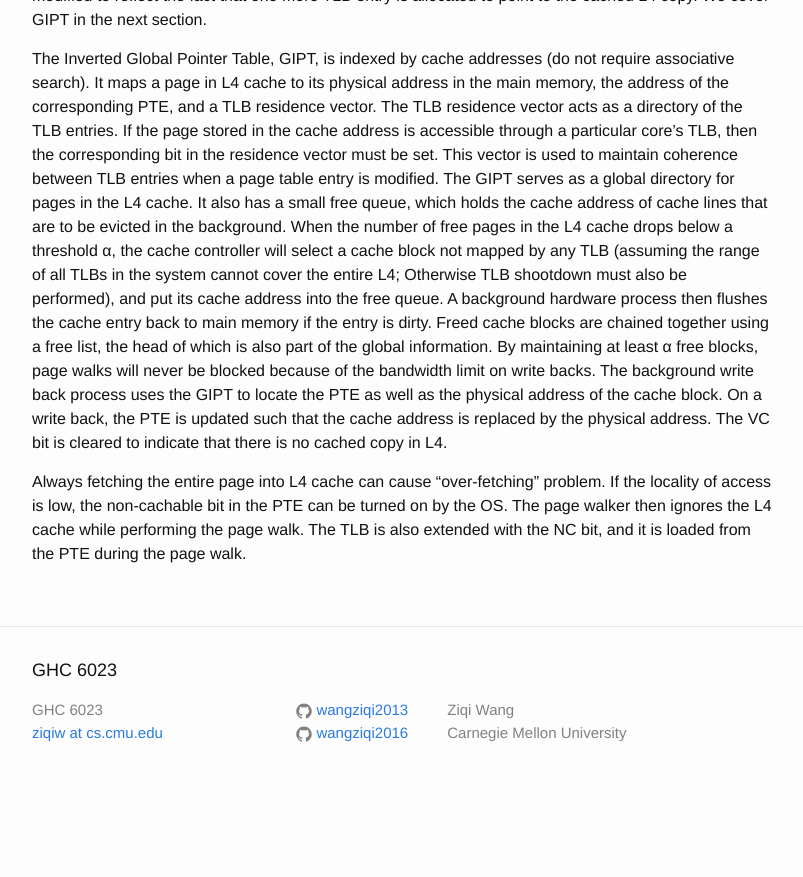
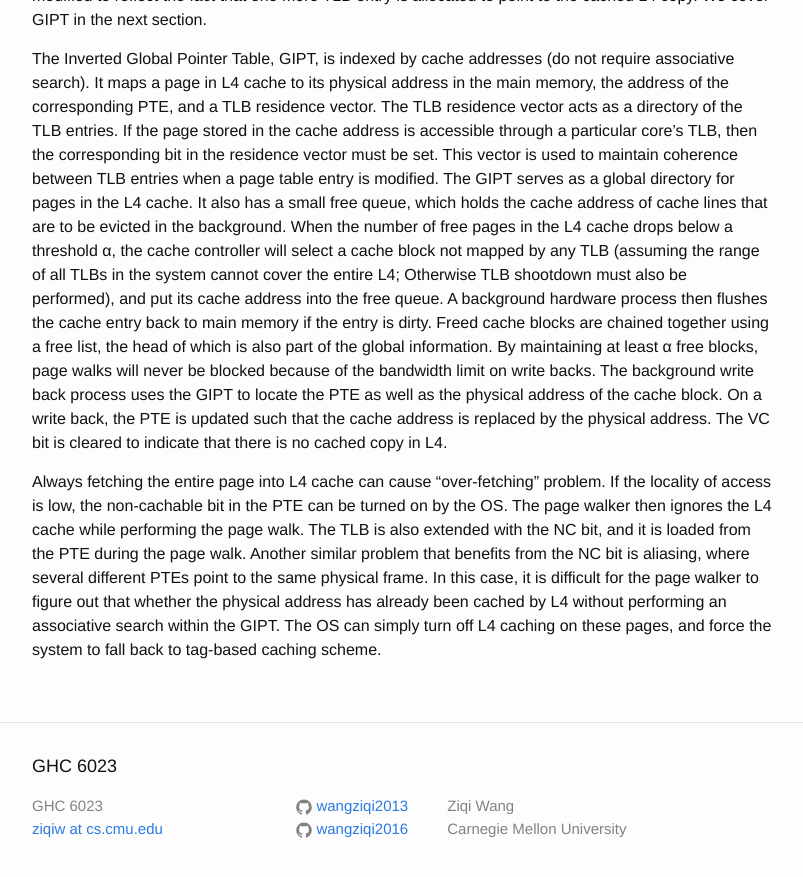
Before and after one commit to wangziqi2013/wangziqi2013.github.io, a Jekyll site: the page built from _posts/2018-06-11-A-fully-associative-tagless-dram-cache.markdown, in a window 1280 px wide and 900 px high, scrolled down 1567 px. Shown: the top 877 px of the window, without its empty margins (238-1041 px from the left). Built offline with Jekyll 4.4.1, drawn with Linux system fonts in a browser that asks for light colours; before the commit the page ends 2371 px from its top, so only the background shows below that.

Commit message:
Adding aliasing problem

```diff
--- a/_posts/2018-06-11-A-fully-associative-tagless-dram-cache.markdown
+++ b/_posts/2018-06-11-A-fully-associative-tagless-dram-cache.markdown
@@ -75,4 +75,8 @@ cleared to indicate that there is no cached copy in L4.
 
 Always fetching the entire page into L4 cache can cause "over-fetching" problem. If the locality of access is low,
 the non-cachable bit in the PTE can be turned on by the OS. The page walker then ignores the L4 cache while performing
-the page walk. The TLB is also extended with the NC bit, and it is loaded from the PTE during the page walk.
+the page walk. The TLB is also extended with the NC bit, and it is loaded from the PTE during the page walk. Another
+similar problem that benefits from the NC bit is aliasing, where several different PTEs point to the same physical frame.
+In this case, it is difficult for the page walker to figure out that whether the physical address has already been cached
+by L4 without performing an associative search within the GIPT. The OS can simply turn off L4 caching on these pages, and
+force the system to fall back to tag-based caching scheme.
```
